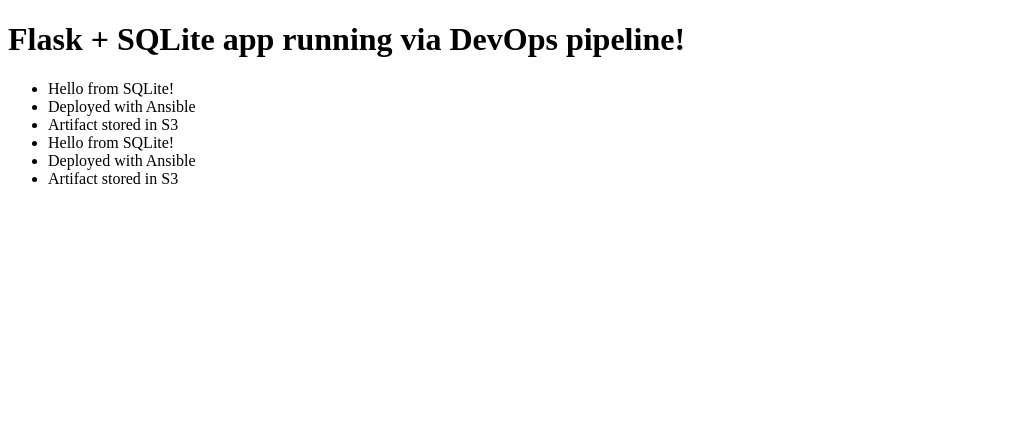
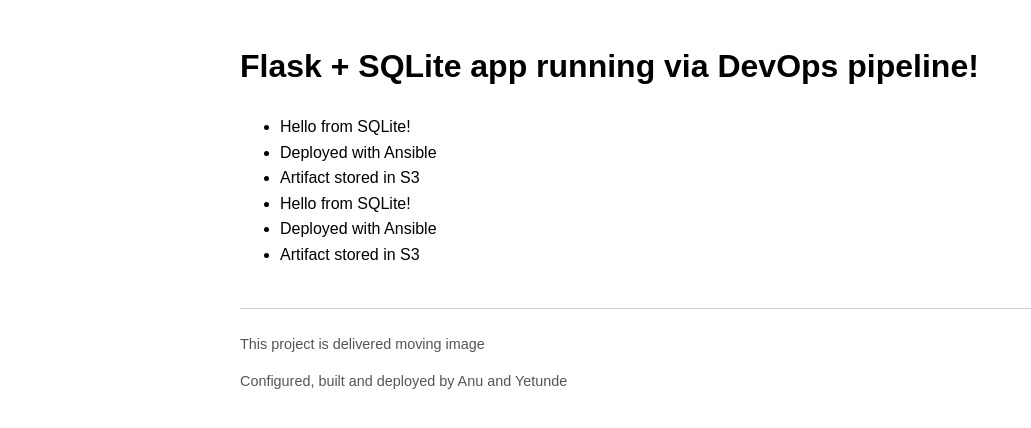
Before and after one commit to Anu-Opp/T3-flask-sqlite-s3-project, a Flask app: page / in a window 1280 px wide. Shown: the top 428 px of the page, without its empty margins (0-1031 px from the left). Run offline with Flask 3, Linux system fonts and the light colour scheme; data comes from the database, SQL or seed files in the repository.

Commit message:
updated file

```diff
--- a/flask-sqlite-s3-project/templates/index.html
+++ b/flask-sqlite-s3-project/templates/index.html
@@ -1,14 +1,41 @@
 <!DOCTYPE html>
 <html>
 <head>
-  <title>Flask SQLite App</title>
+<title>Team -3- Flask SQLite App</title>
+<style>
+    body {
+        font-family: Arial, sans-serif;
+        margin: 0;
+        padding: 20px;
+        line-height: 1.6;
+    }
+    .container {
+        max-width: 800px;
+        margin: 0 auto;
+    }
+    .footer {
+        margin-top: 40px;
+        padding-top: 10px;
+        border-top: 1px solid #ccc;
+        font-size: 0.9em;
+        color: #555;
+    }
+</style>
 </head>
 <body>
+<div class="container">
     <h1>Flask + SQLite app running via DevOps pipeline!</h1>
+
     <ul>
      {% for msg in messages %}
         <li>{{ msg }}</li>
      {% endfor %}
     </ul>
+
+    <div class="footer">
+        <p>This project is delivered moving image</p>
+        <p>Configured, built and deployed by Anu and Yetunde</p>
+    </div>
+</div>
 </body>
 </html>
```
Also changed, not shown: flask-sqlite-s3-project/templates/index copy.html (added, +14 -0 lines). Lines whose indentation alone changed are shown as unchanged.
